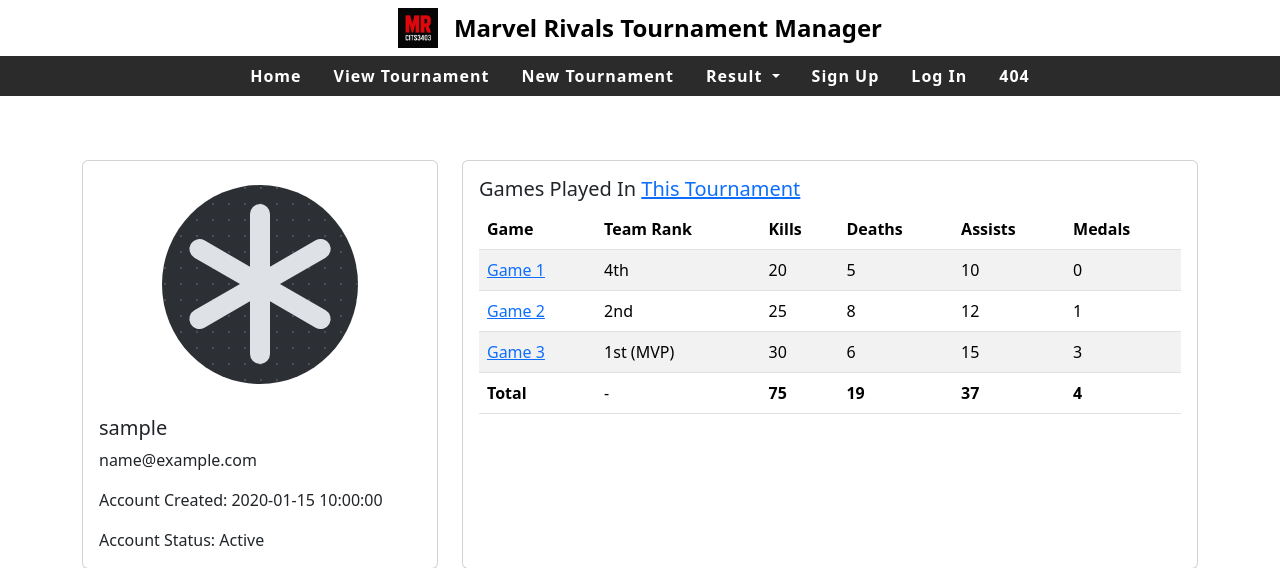
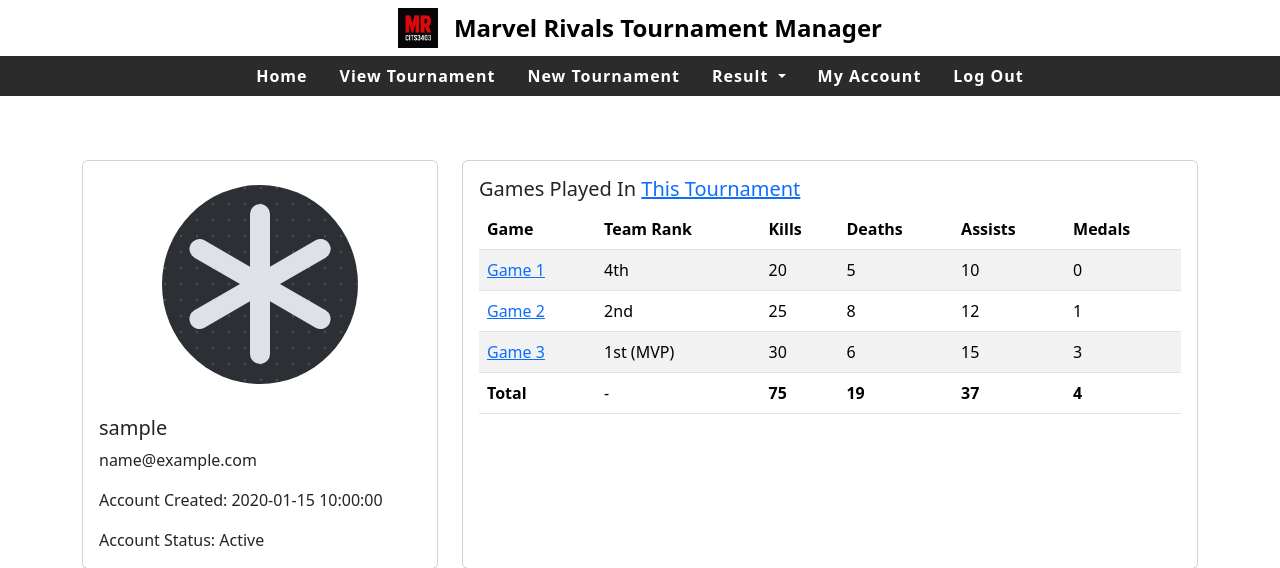
Before and after one commit to 23941335/cits3403, a Flask app: page /account in a window 1280 px wide. Shown: the top 568 px of the page. Run offline with Flask 3, Linux system fonts and the light colour scheme; a user stored in the database is signed in; tables that the repository leaves empty hold one stand-in row (values such as "Sample post").

Commit message:
Add logout support and nav button

```diff
--- a/app/routes.py
+++ b/app/routes.py
@@ -2,7 +2,7 @@ from app import app, db, models, forms
 from flask import render_template, redirect, request, flash
 from werkzeug.security import generate_password_hash, check_password_hash
 import sqlalchemy as sa
-from flask_login import current_user, login_user
+from flask_login import current_user, login_user, logout_user
 
 @app.route("/")
 @app.route("/home")
@@ -52,6 +52,11 @@ def api_create_account():
     # temporary placeholder - go to index page
     return redirect("/")
 
+@app.route("/account/logout")
+def user_logout():
+    logout_user()
+    return redirect("/")
+
 @app.route("/account", methods=["GET"])
 def user_account_page():
     if current_user.is_authenticated:
--- a/app/templates/partials/_nav.html
+++ b/app/templates/partials/_nav.html
@@ -27,14 +27,21 @@
     <!-- <li class="nav-item">
         <a class="nav-link" href="/account">Account</a>
       </li> -->
+
+    {% if current_user.is_authenticated %}
       <li class="nav-item">
-      <a class="nav-link" href="/account/signup">Sign Up</a>
+        <a class="nav-link" href="/account">My Account</a>
       </li>
+      <li class="nav-item">
+        <a class="nav-link" href="/account/logout">Log Out</a>
+      </li>
+    {% else %}
       <li class="nav-item">
         <a class="nav-link" href="/account/login">Log In</a>
       </li>
       <li class="nav-item">
-      <a class="nav-link" href="/thisdoesnotexist">404</a>
+        <a class="nav-link" href="/account/signup">Sign Up</a>
       </li>
+    {% endif %}
   </ul>
 </nav>
```
Lines whose indentation alone changed are shown as unchanged.
